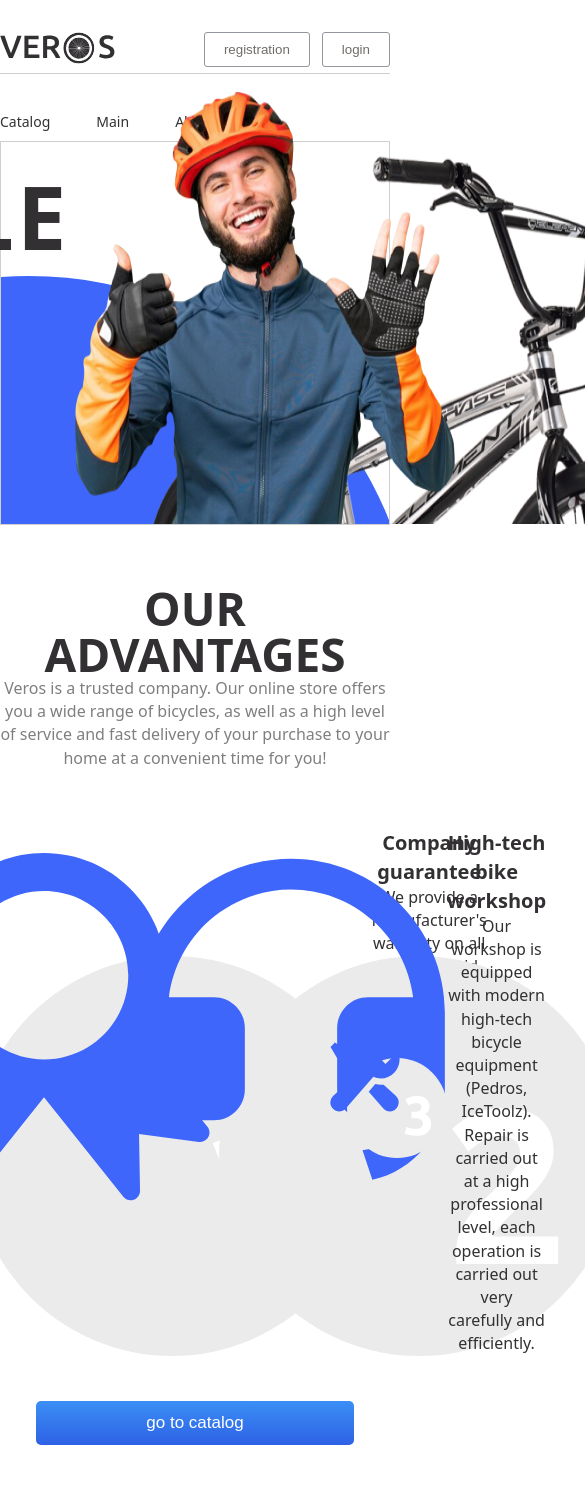
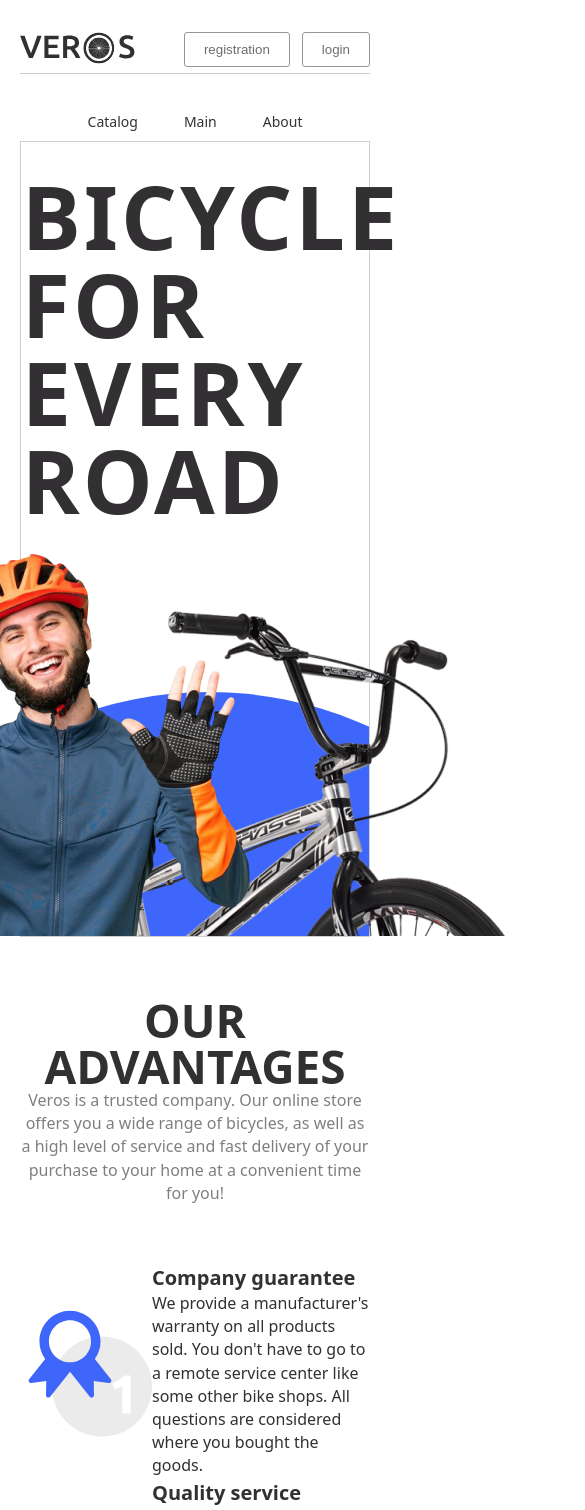
Before and after one commit to MekanEs/eCommerce-Application, a React (Create React App) app: page / in a window 390 px wide. Shown: the top 1510 px of the page, 585 px wide, since content can reach past the window. Built offline with nearby package versions, Linux system fonts and the light colour scheme.

Commit message:
feat: add adaptivity rules

```diff
--- a/src/components/advantages/advantages.module.scss
+++ b/src/components/advantages/advantages.module.scss
@@ -21,3 +21,8 @@
   margin-top: 58px;
   display: flex;
 }
+@media (max-width: 1220px) {
+  .carts_container {
+    flex-direction: column;
+  }
+}
--- a/src/components/advantages/carts/carts.module.scss
+++ b/src/components/advantages/carts/carts.module.scss
@@ -12,3 +12,8 @@
     @include text_def(16px);
   }
 }
+@media (max-width: 1220px) {
+  .textContent {
+    text-align: initial;
+  }
+}
--- a/src/components/banner/banner.module.scss
+++ b/src/components/banner/banner.module.scss
@@ -10,6 +10,7 @@
   padding-top: 30px;
   background: url('../../assets/banner_bg_circle.svg') no-repeat;
   background-position: 100% 101%;
+
   h2 {
     @include header(88px);
     color: #323032;
@@ -21,3 +22,16 @@
     margin-top: -80px;
   }
 }
+@media (max-width: 1220px) {
+  .container {
+    flex-direction: column;
+    align-items: center;
+    background-position: center 101%;
+    h2 {
+      max-width: 600px;
+    }
+    img {
+      margin-top: 30px;
+    }
+  }
+}
--- a/src/components/goToCatalog/goToCatalog.module.scss
+++ b/src/components/goToCatalog/goToCatalog.module.scss
@@ -1,7 +1,12 @@
 @import '../../scss/allVariables.scss';
 
+.container {
+  display: flex;
+  justify-content: center;
+  margin: 45px 0 120px 0;
+}
+
 .catalogBtn {
-  margin: 45px 0 120px 0;
   @include text;
   padding: 10px 110px;
   color: #ffffff;
@@ -10,3 +15,7 @@
   border: none;
   border-radius: 5px;
 }
+
+.catalogBtn:hover {
+  background: #2f4dbc;
+}
--- a/src/components/goToCatalog/index.tsx
+++ b/src/components/goToCatalog/index.tsx
@@ -5,9 +5,11 @@ import { NavLink } from 'react-router-dom';
 
 const GoToCatalog: React.FC = () => {
   return (
-    <button className={styles.catalogBtn}>
-      <NavLink to="catalog">go to catalog</NavLink>
-    </button>
+    <div className={styles.container}>
+      <button className={styles.catalogBtn}>
+        <NavLink to="catalog">go to catalog</NavLink>
+      </button>
+    </div>
   );
 };
 
--- a/src/components/header/nav/navigation.module.scss
+++ b/src/components/header/nav/navigation.module.scss
@@ -4,9 +4,15 @@
   font-size: 14px;
   margin: 38px 0 10px 0;
   column-gap: 46px;
-  width: fit-content;
+  justify-content: baseline;
   color: #323232;
   a:hover {
     color: #000000;
   }
 }
+
+@media (max-width: 1220px) {
+  .nav {
+    justify-content: center;
+  }
+}
--- a/src/components/layout/layout.module.scss
+++ b/src/components/layout/layout.module.scss
@@ -1,9 +1,8 @@
 .App {
-  text-align: center;
   display: flex;
   flex-direction: column;
   // min-height: 100%;
-
+  padding: 0 20px;
   margin: 0 auto;
 }
 main {
```
